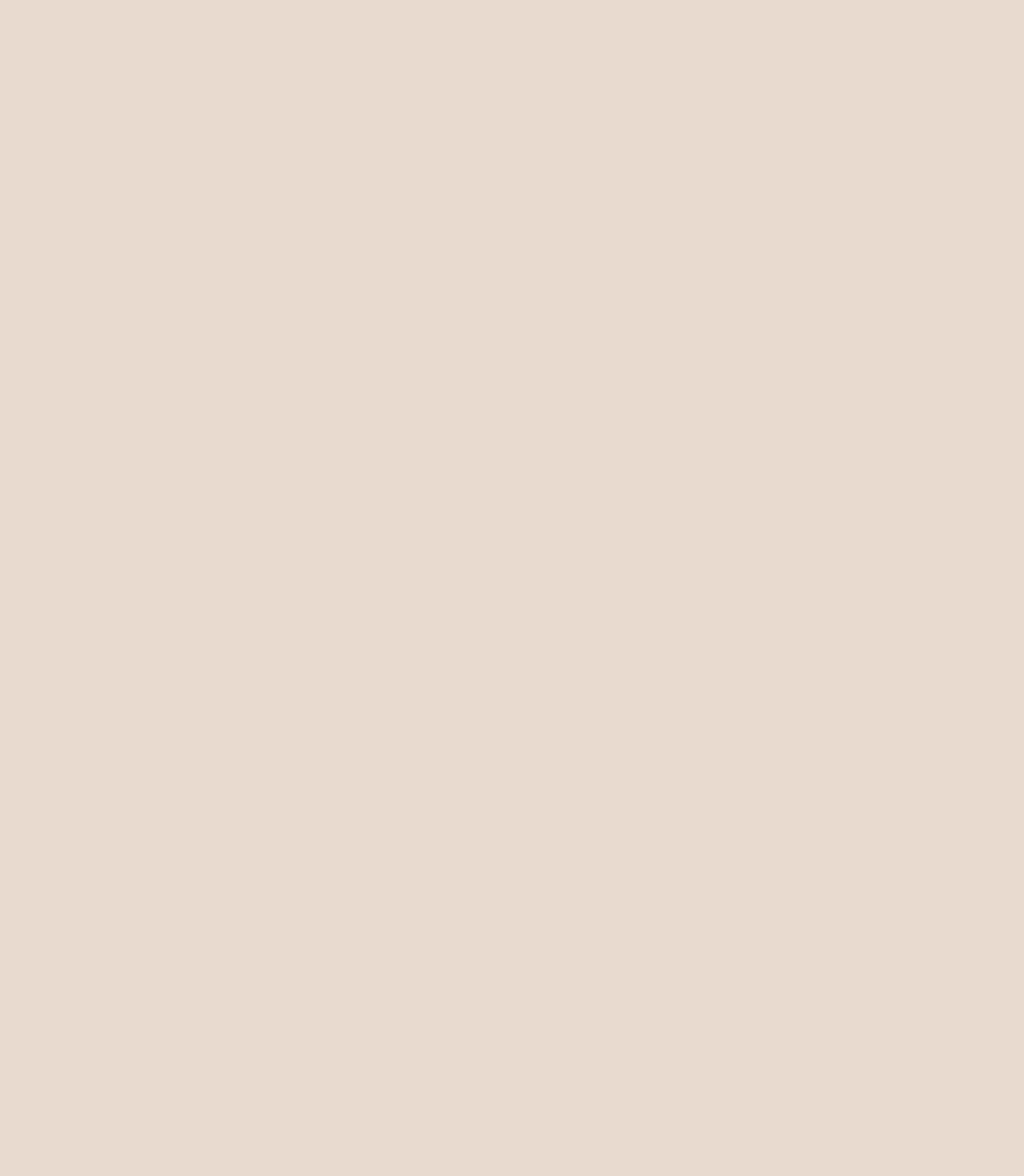
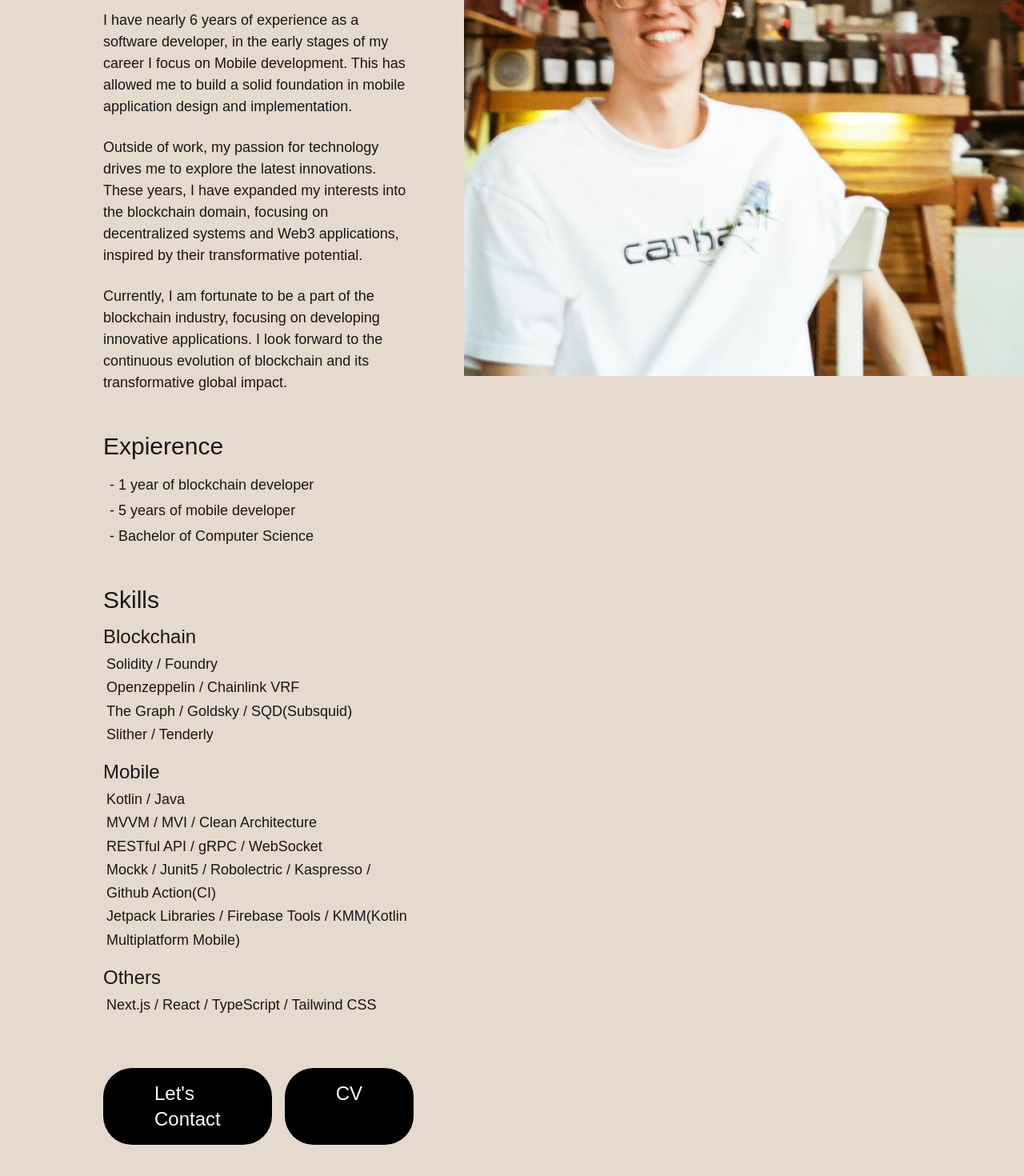
Before and after one commit to Jung0x12/Jung, a Next.js app: page /about in a window 1280 px wide. Shown: the part 490-1960 px from the top of the page at 80% size. Before the commit the page ends 800 px from the top, so only its background shows below. Built offline with nearby package versions, Linux system fonts and the light colour scheme.

Commit message:
feat: done about page

```diff
--- a/src/app/about/page.tsx
+++ b/src/app/about/page.tsx
@@ -1,9 +1,11 @@
 import Header from "@/components/common/Header";
+import AboutContent from "@/components/about/AboutContent";
 
 export default function About() {
   return (
     <div>
       <Header />
+      <AboutContent />
     </div>
   );
 }
--- /dev/null
+++ b/src/components/about/AboutContent.tsx
@@ -0,0 +1,121 @@
+import Link from "next/link";
+import Image from "next/image";
+
+const AboutContent = () => {
+  return (
+    <div className="flex h-scree mt-4 mb-24">
+      <div className="w-[55%]">
+        <div className="flex flex-col h-full items-end">
+          <div className="w-3/4 2xl:w-3/5">
+            {/* Hello */}
+            <div className="text-9xl font-bold">Hello</div>
+            <div className="text-5xl leading-snug mt-10">
+              I'm Jung
+              <br />A software developer
+            </div>
+
+            {/* Intro */}
+            <div className="text-lg leading-normal mt-6 space-y-6">
+              <div>
+                I have nearly 6 years of experience as a software developer, in
+                the early stages of my career I focus on Mobile development.
+                This has allowed me to build a solid foundation in mobile
+                application design and implementation.
+              </div>
+              <div>
+                Outside of work, my passion for technology drives me to explore
+                the latest innovations. These years, I have expanded my
+                interests into the blockchain domain, focusing on decentralized
+                systems and Web3 applications, inspired by their transformative
+                potential.
+              </div>
+              <div>
+                Currently, I am fortunate to be a part of the blockchain
+                industry, focusing on developing innovative applications. I look
+                forward to the continuous evolution of blockchain and its
+                transformative global impact.
+              </div>
+            </div>
+
+            {/* Expierence */}
+            <div className="mt-12">
+              <div className="text-3xl">Expierence</div>
+              <div className="text-lg mt-4 ms-2 space-y-1">
+                <div>- 1 year of blockchain developer</div>
+                <div>- 5 years of mobile developer</div>
+                <div>- Bachelor of Computer Science</div>
+              </div>
+            </div>
+
+            {/* Skills */}
+            <div className="mt-12">
+              <div className="text-3xl">Skills</div>
+              <div className="mt-3 space-y-4">
+                <div>
+                  <div className="text-2xl">Blockchain</div>
+                  <div className="text-lg leading-relaxed mt-1 ms-1">
+                    Solidity / Foundry
+                    <br />
+                    Openzeppelin / Chainlink VRF
+                    <br />
+                    The Graph / Goldsky / SQD(Subsquid)
+                    <br />
+                    Slither / Tenderly
+                  </div>
+                </div>
+                <div>
+                  <div className="text-2xl">Mobile</div>
+                  <div className="text-lg leading-relaxed mt-1 ms-1">
+                    Kotlin / Java
+                    <br />
+                    MVVM / MVI / Clean Architecture
+                    <br />
+                    RESTful API / gRPC / WebSocket
+                    <br />
+                    Mockk / Junit5 / Robolectric / Kaspresso / Github Action(CI)
+                    <br />
+                    Jetpack Libraries / Firebase Tools / KMM(Kotlin
+                    Multiplatform Mobile)
+                  </div>
+                </div>
+                <div>
+                  <div className="text-2xl">Others</div>
+                  <div className="text-lg leading-relaxed mt-1 ms-1">
+                    Next.js / React / TypeScript / Tailwind CSS
+                  </div>
+                </div>
+              </div>
+            </div>
+
+            {/* CV & Contact */}
+            <div className="flex gap-4">
+              <div className="inline-block px-16 py-4 mt-16 bg-black text-white text-2xl rounded-[36px] hover:px-20 duration-300">
+                Let's Contact
+              </div>
+              <Link
+                href="/contact"
+                className="inline-block px-16 py-4 mt-16 bg-black text-white text-2xl rounded-[36px] hover:px-20 duration-300"
+              >
+                CV
+              </Link>
+            </div>
+          </div>
+        </div>
+      </div>
+
+      {/* Profile Image */}
+      <div className="h-screen flex-grow">
+        <div className="w-[700px] h-[800px] 2xl:w-[700px] 2xl:h-[800px] overflow-hidden relative ms-16 mt-12">
+          <Image
+            src="/profile.jpg"
+            alt="Profile"
+            layout="fill"
+            objectFit="cover"
+          />
+        </div>
+      </div>
+    </div>
+  );
+};
+
+export default AboutContent;
--- a/src/components/home/HomeContent.tsx
+++ b/src/components/home/HomeContent.tsx
@@ -17,7 +17,7 @@ const HomeContent = () => {
                 Software Developer / Blockchain & Mobile
               </div>
               <div className="2xl:text-xl">
-                Working full-time as a Blockchain Engineer at
+                Working full-time as a Blockchain developer at
                 <br /> Isle Finance
               </div>
             </div>
```
